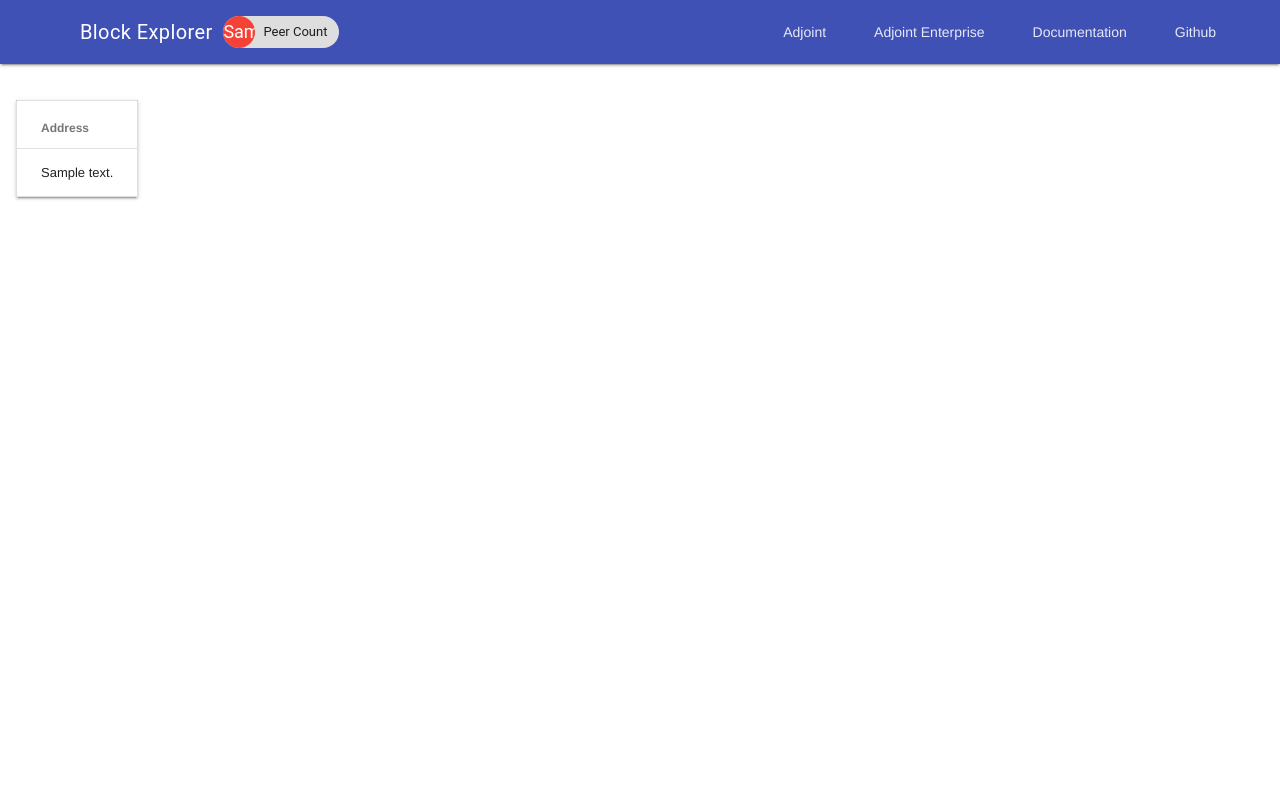
After one commit to dhruvrana72/uplink-explorer, a Flask app: template bexplorer/templates/contracts.html in a window 1280 px wide. The commit adds this page. Run offline with Flask 2, Linux system fonts and the light colour scheme; the template is opened without the code that fills it: most values are stand-ins (such as "Sample title", 1, 10 or a date in 2020).

Commit message:
scaffolded contracts

```diff
--- a/bexplorer/matrix/session.py
+++ b/bexplorer/matrix/session.py
@@ -54,3 +54,7 @@ class MatrixSession(object):
     def assets(self):
         assets = self.conn.matrix_assets()
         return assets
+
+    def contracts(self):
+        contracts = self.conn.matrix_contracts()
+        return contracts
--- /dev/null
+++ b/bexplorer/templates/contracts.html
@@ -0,0 +1,32 @@
+{% extends "layout.html" %} {% block body %}
+<main class="mdl-layout__content">
+    <div class="page-content">
+        <br>
+
+        <div class="mdl-grid">
+            <div class="mdl-cell mdl-cell--8-col">
+                <table class="mdl-data-table mdl-js-data-table mdl-shadow--2dp">
+                    <thead>
+                        <tr>
+                            <th class="mdl-data-table__cell--non-numeric">Address</th>
+                        </tr>
+                    </thead>
+                    <tbody>
+                        {% for con in contracts %}
+                        <tr>
+                            <td class="mdl-data-table__cell--non-numeric">{{con.address}} </td>
+                        </tr>
+                        {% else %}
+                        <tr>
+                            <td class="mdl-data-table__cell--non-numeric">Nothing yet</td>
+                        </tr>
+                        {% endfor %}
+                    </tbody>
+                </table>
+            </div>
+
+        </div>
+
+    </div>
+</main>
+{% endblock %}
--- a/bexplorer/templates/layout.html
+++ b/bexplorer/templates/layout.html
@@ -35,6 +35,7 @@
             <a class="mdl-navigation__link" href="/">Blocks</a>
             <a class="mdl-navigation__link" href="/accounts">Accounts</a>
             <a class="mdl-navigation__link" href="/assets">Assets</a>
+            <a class="mdl-navigation__link" href="/contracts">Contracts</a>
         </nav>
     </div>
 
```
Also changed, not shown: bexplorer/bexplorer.py (+9 -0 lines), bexplorer/matrix/client.py (+8 -0 lines).
